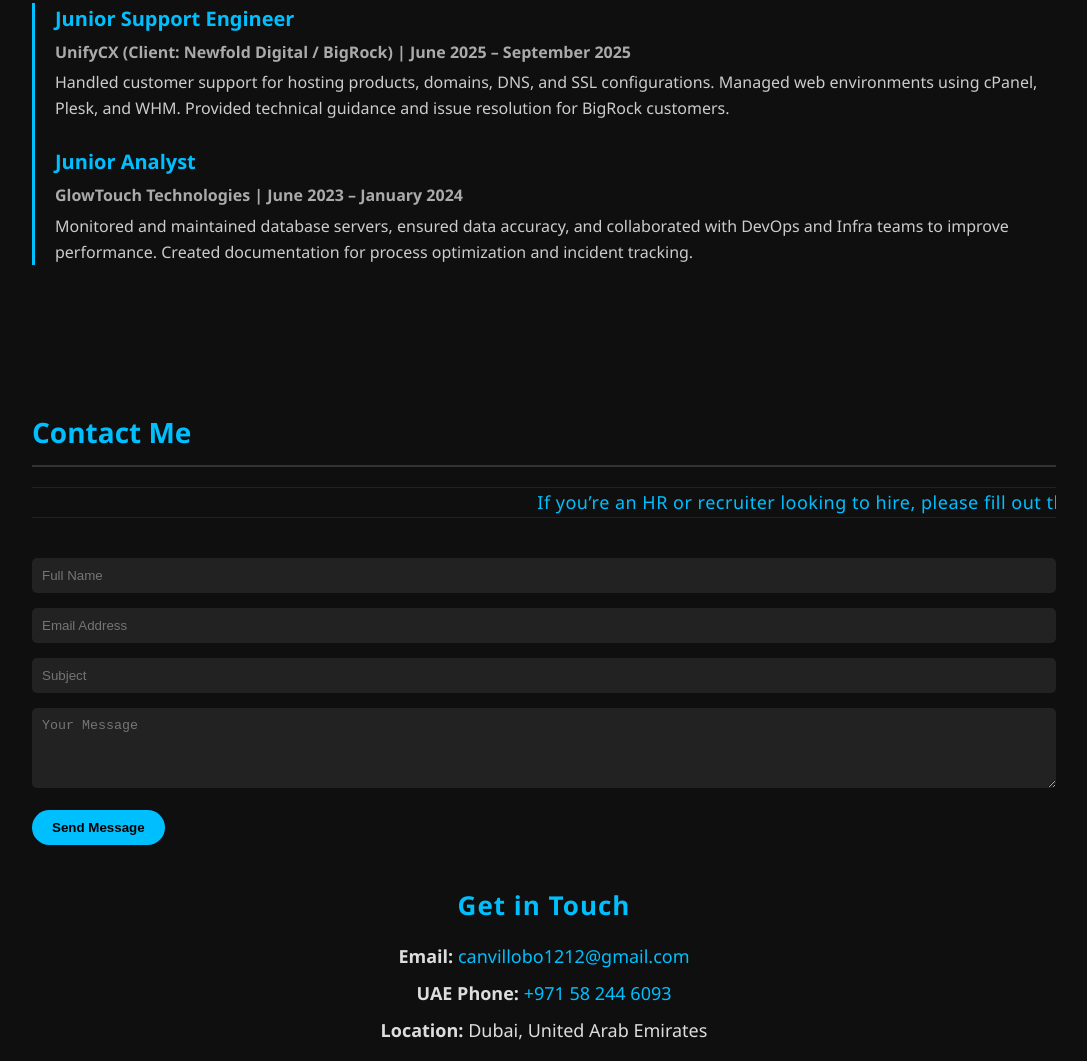
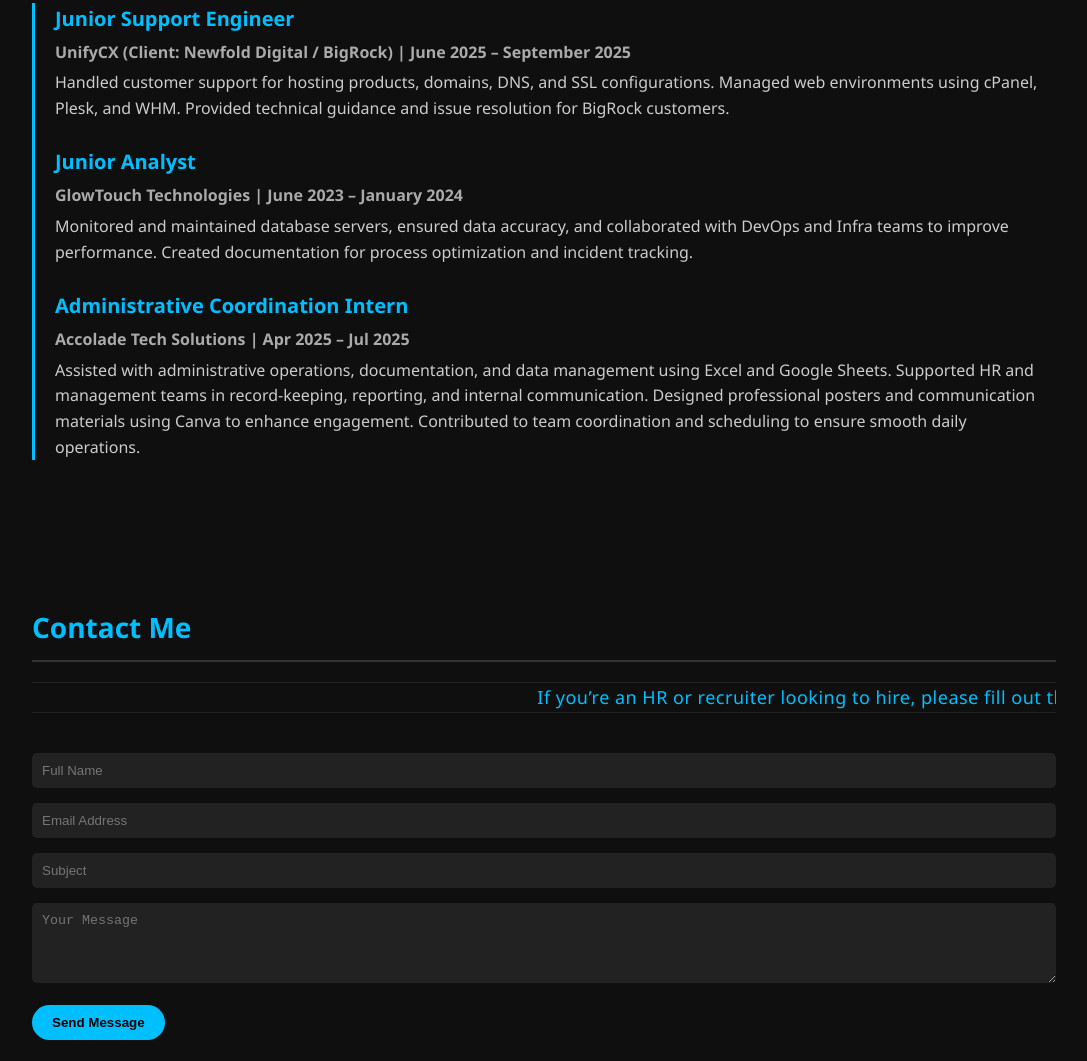
Before and after one commit to Canvil-Joyal-Lobo/canvil-portfolio, a plain HTML site: page index.html in a window 1280 px wide. Shown: the part 1712-2773 px from the top of the page, without its empty margins (96-1183 px from the left). Drawn offline with Linux system fonts and the light colour scheme.

Commit message:
Update index.html

```diff
--- a/index.html
+++ b/index.html
@@ -390,6 +390,13 @@
       <h4>GlowTouch Technologies | June 2023 – January 2024</h4>
       <p>Monitored and maintained database servers, ensured data accuracy, and collaborated with DevOps and Infra teams to improve performance. Created documentation for process optimization and incident tracking.</p>
     </div>
+    <div class="timeline-item">
+      <h3>Administrative Coordination Intern <h3>
+      <h4>Accolade Tech Solutions | Apr 2025 – Jul 2025</h4>
+      <p>
+Assisted with administrative operations, documentation, and data management using Excel and Google Sheets. Supported HR and management teams in record-keeping, reporting, and internal communication. Designed professional posters and communication materials using Canva to enhance engagement. Contributed to team coordination and scheduling to ensure smooth daily operations.
+      </p>
+    </div>
   </div>
 </section>
 
```
